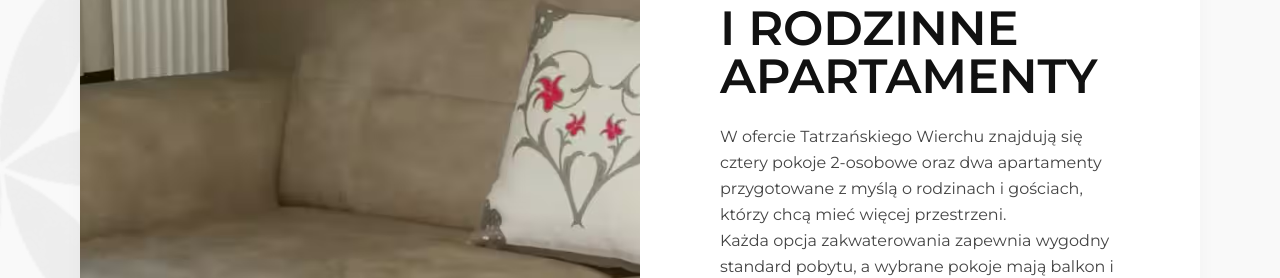
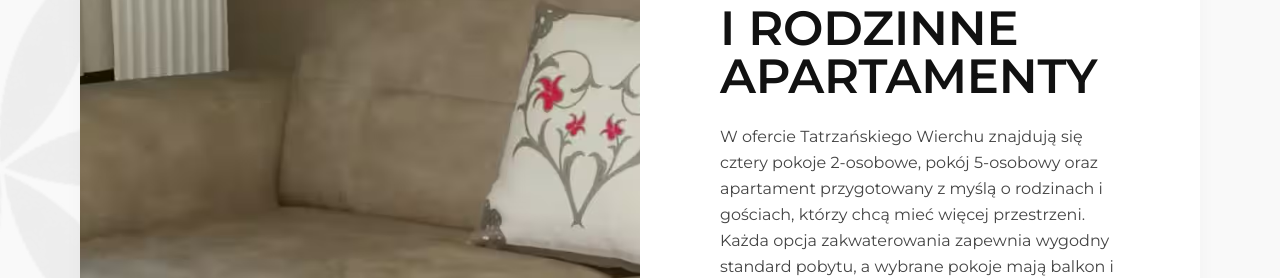
Before and after one commit to foliowiecsztywnygit/tatrza-ski-wierch, a React (Vite) app: page / in a window 1280 px wide. Shown: the part 2960-3238 px from the top of the page. Built offline with nearby package versions, Linux system fonts and the light colour scheme; a web font is replaced by a local one.

Commit message:
Zmiany po rozmowie fix build

```diff
--- a/src/components/sections/Rooms.tsx
+++ b/src/components/sections/Rooms.tsx
@@ -57,9 +57,9 @@ export function Rooms() {
                     ))}
                   </div>
 
-                  {room.note && (
+                  {'note' in room && room.note && (
                     <div className="mb-6 rounded-2xl border border-accent-yellow/40 bg-accent-yellow/15 px-4 py-3 text-sm text-foreground-body">
-                      {room.note}
+                      {room.note as React.ReactNode}
                     </div>
                   )}
 
--- a/src/components/sections/RoomsSection.tsx
+++ b/src/components/sections/RoomsSection.tsx
@@ -20,8 +20,8 @@ export function RoomsSection() {
               </h3>
               <div className="prose prose-lg text-foreground-body font-body leading-relaxed max-w-none mb-10">
                 <p>
-                  W ofercie Tatrzańskiego Wierchu znajdują się cztery pokoje 2-osobowe oraz dwa apartamenty
-                  przygotowane z myślą o rodzinach i gościach, którzy chcą mieć więcej przestrzeni.
+                  W ofercie Tatrzańskiego Wierchu znajdują się cztery pokoje 2-osobowe, pokój 5-osobowy oraz apartament
+                  przygotowany z myślą o rodzinach i gościach, którzy chcą mieć więcej przestrzeni.
                 </p>
                 <p className="mb-0">
                   Każda opcja zakwaterowania zapewnia wygodny standard pobytu, a wybrane pokoje mają balkon i widok
```
